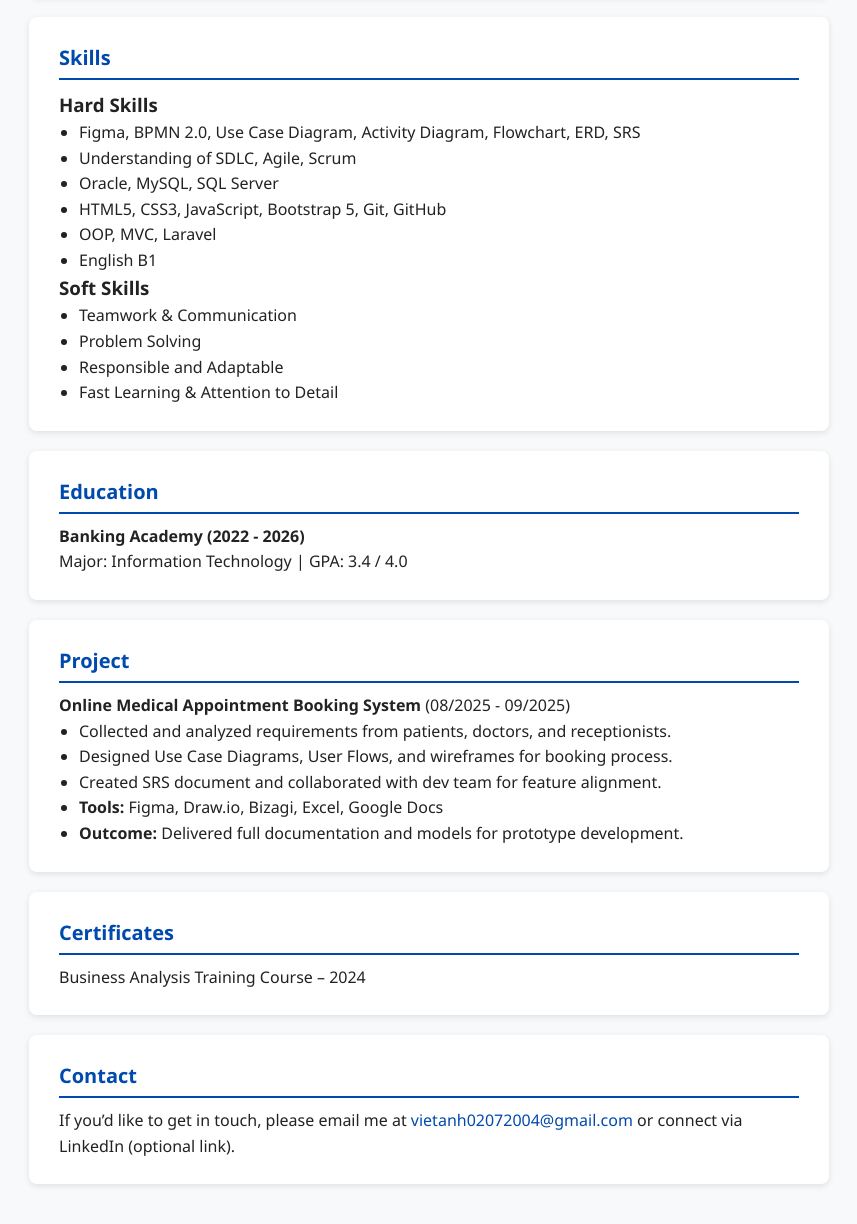
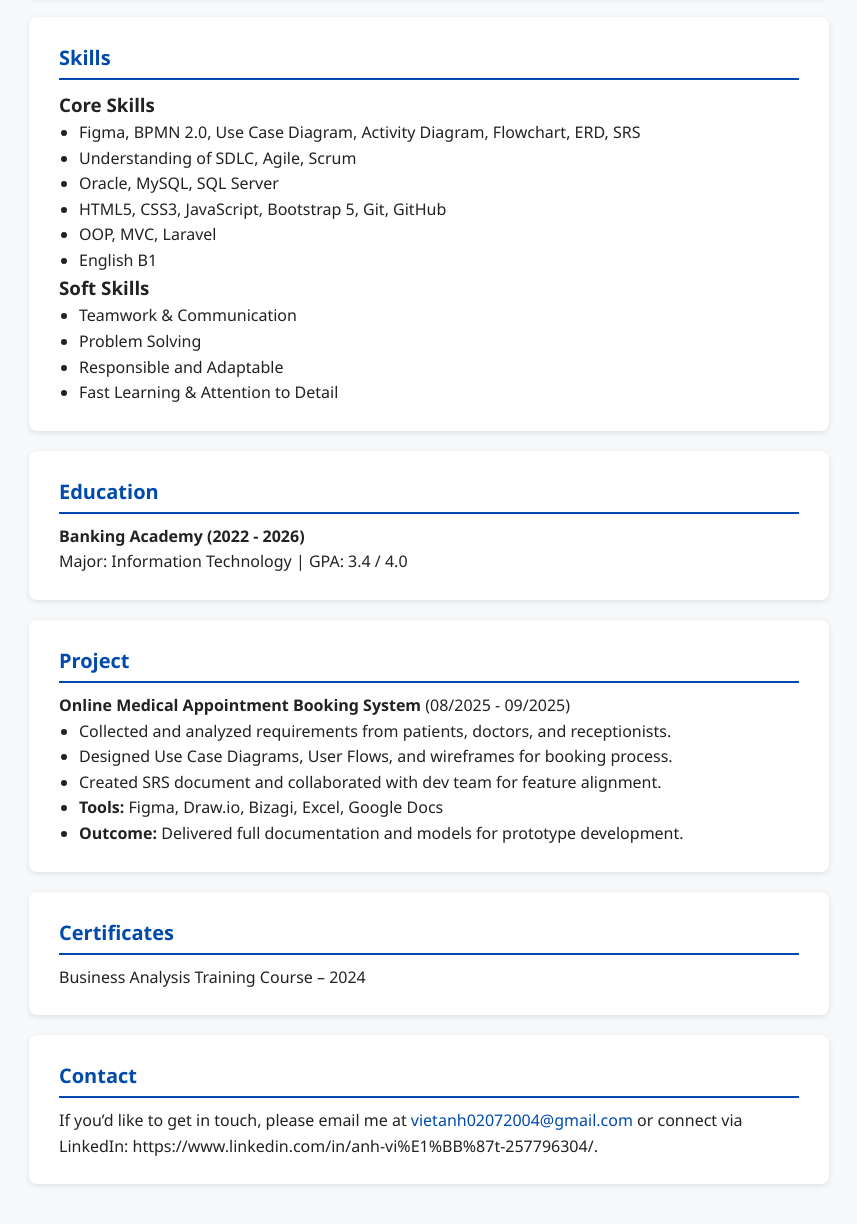
Before and after one commit to okluon2004/portfolio, a plain HTML site: page index.html in a window 1280 px wide. Shown: the part 320-1544 px from the top of the page, without its empty margins (211-1068 px from the left). Drawn offline with Linux system fonts and the light colour scheme.

Commit message:
Fix HTML formatting and update contact section

```diff
--- a/index.html
+++ b/index.html
@@ -65,7 +65,7 @@
 
   <section>
     <h2>Skills</h2>
-    <h3>Hard Skills</h3>
+    <h3>Core Skills</h3>
     <ul>
       <li>Figma, BPMN 2.0, Use Case Diagram, Activity Diagram, Flowchart, ERD, SRS</li>
       <li>Understanding of SDLC, Agile, Scrum</li>
@@ -110,7 +110,7 @@
     <h2>Contact</h2>
     <p>If you’d like to get in touch, please email me at
       <a href="mailto:vietanh02072004@gmail.com">vietanh02072004@gmail.com</a>
-      or connect via LinkedIn (optional link).</p>
+      or connect via LinkedIn: https://www.linkedin.com/in/anh-vi%E1%BB%87t-257796304/.</p>
   </section>
 
 </body>
```
